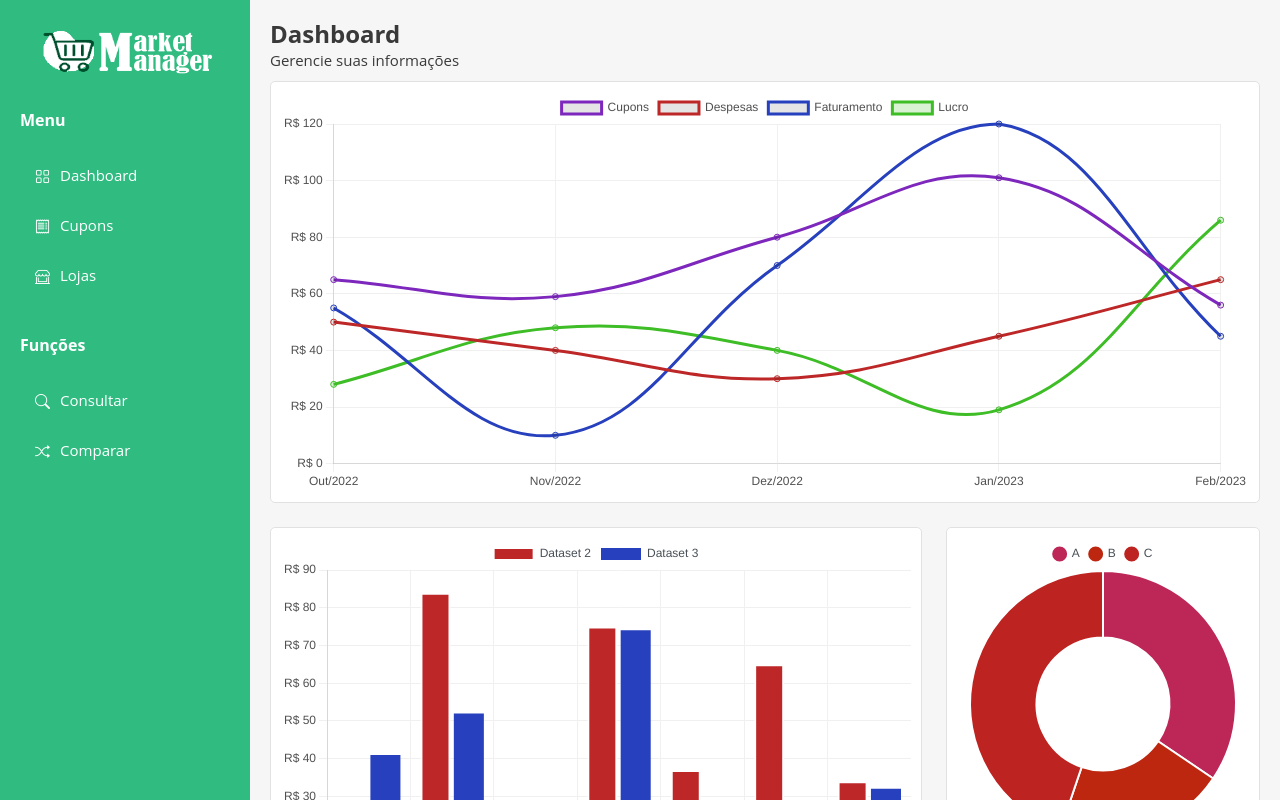
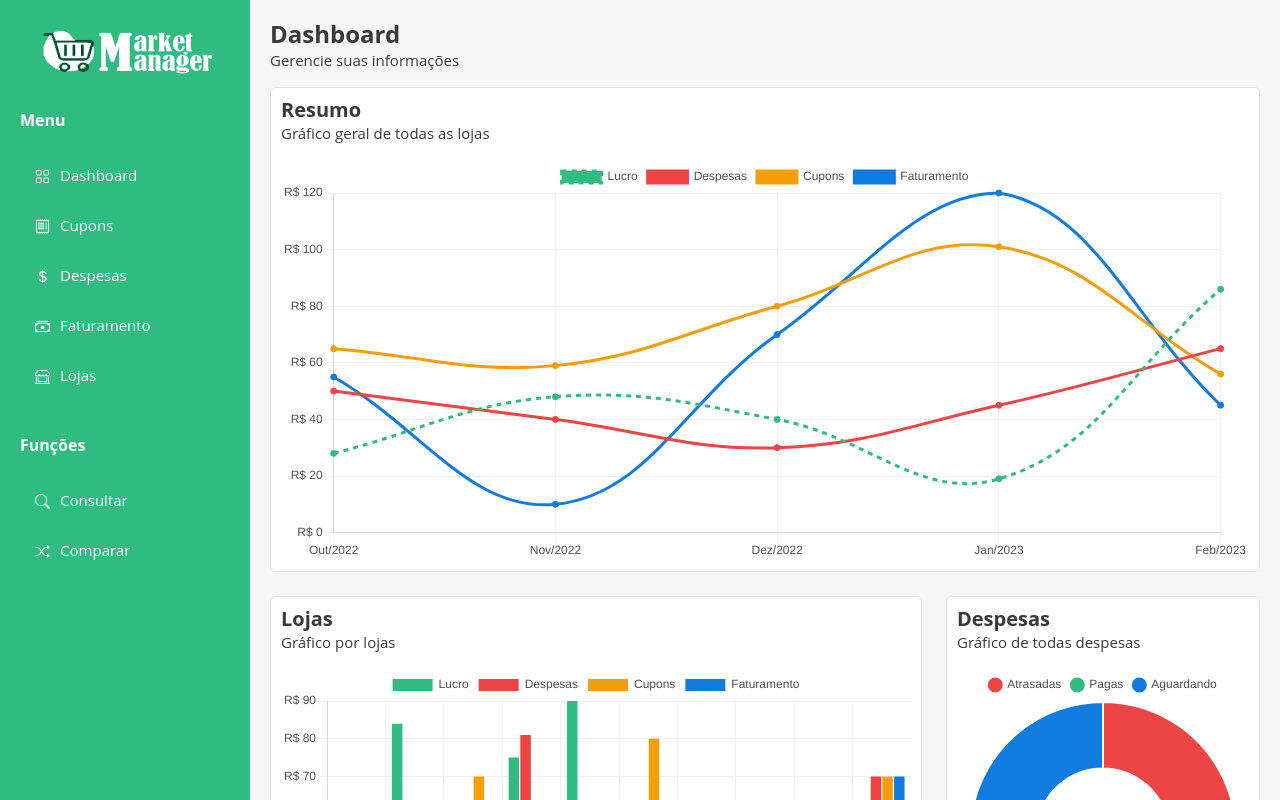
Before and after one commit to BrunoGurris/app.vue.marketmanager, a Vue app: page / in a window 1280 px wide. Built offline with nearby package versions, Linux system fonts and the light colour scheme.

Commit message:
feat(dashboard): graphics

```diff
--- a/src/assets/scss/components.scss
+++ b/src/assets/scss/components.scss
@@ -116,13 +116,13 @@
 
 /* Define a largura da barra de rolagem */
 ::-webkit-scrollbar {
-    width: 5px;
+    width: 8px;
     height: 8px;
 }
 
 /* Define a altura da alça da barra de rolagem */
 ::-webkit-scrollbar-thumb {
-    height: 5px;
+    height: 8px;
 }
 
 /* Define a cor da barra de rolagem */
--- a/src/assets/scss/variables.scss
+++ b/src/assets/scss/variables.scss
@@ -1,10 +1,13 @@
 $green: #30bb80;
 $green-hover: #059669;
 
+$blue: #117cdf;
+$blue-hover: #045db1;
+
+$red: #EF4444;
+$red-hover: #dc2626;
+
 $dark-gray: #4b5563;
-$blue: #117cdf;
-$dark-blue: #045db1;
-$red: #EF4444;
 $white: #ffffff;
 $orange: #F59E0B;
 
--- a/src/components/dashboard/Graphic1.vue
+++ b/src/components/dashboard/Graphic1.vue
@@ -1,6 +1,10 @@
 <template>
   <div>
-    <Chart type="line" :data="chartData" :options="options" style="width: 100%; height: 400px" />
+    <div class="text-center text-lg-start">
+      <h5 class="fw-bold m-0">Resumo</h5>
+      <div>Gráfico geral de todas as lojas</div>
+    </div>
+    <Chart type="line" :data="chartData" :options="options" style="width: 100%; height: 400px" class="mt-3" />
   </div>
 </template>
 
@@ -14,33 +18,37 @@ export default {
         labels: ['Out/2022', 'Nov/2022', 'Dez/2022', 'Jan/2023', 'Feb/2023'],
         datasets: [
           {
-            label: 'Cupons',
-            data: [65, 59, 80, 101, 56],
+            label: 'Lucro',
+            data: [28, 48, 40, 19, 86],
             fill: false,
-            borderColor: '#7D27BD',
-            tension: 0.4
+            borderDash: [5, 5],
+            borderColor: '#30bb80',
+            tension: 0.4,
+            backgroundColor: '#30bb80'
           },
           {
             label: 'Despesas',
             data: [50, 40, 30, 45, 65],
             fill: false,
-            borderColor: '#BD2727',
-            tension: 0.4
+            borderColor: '#EF4444',
+            tension: 0.4,
+            backgroundColor: '#EF4444'
+          },
+          {
+            label: 'Cupons',
+            data: [65, 59, 80, 101, 56],
+            fill: false,
+            borderColor: '#F59E0B',
+            tension: 0.4,
+            backgroundColor: '#F59E0B'
           },
           {
             label: 'Faturamento',
             data: [55, 10, 70, 120, 45],
             fill: false,
-            borderColor: '#2740BD',
-            tension: 0.4
-          },
-          {
-            label: 'Lucro',
-            data: [28, 48, 40, 19, 86],
-            fill: false,
-            borderColor: '#3EBD27',
+            borderColor: '#117cdf',
             tension: 0.4,
-            backgroundColor: 'rgba(62,189,39,0.2)'
+            backgroundColor: '#117cdf'
           }
         ],
       },
@@ -97,4 +105,10 @@ export default {
 }
 </script>
 
-<style lang="scss" scoped></style>
+<style lang="scss" scoped>
+.chart-title {
+  text-align: center;
+  font-size: 18px;
+  margin-bottom: 10px;
+}
+</style>
--- a/src/components/dashboard/Graphic2.vue
+++ b/src/components/dashboard/Graphic2.vue
@@ -1,6 +1,10 @@
 <template>
   <div>
-    <Chart type="bar" :data="chartData" :options="options" style="width: 100%; height: 400px" />
+    <div class="text-center text-lg-start">
+      <h5 class="fw-bold m-0">Lojas</h5>
+      <div>Gráfico por lojas</div>
+    </div>
+    <Chart type="bar" :data="chartData" :options="options" style="width: 100%; height: 400px" class="mt-3" />
   </div>
 </template>
 
@@ -11,21 +15,31 @@ export default {
   data() {
     return {
       chartData: {
-        labels: ['January', 'February', 'March', 'April', 'May', 'June', 'July'],
+        labels: ['Loja1', 'Loja2', 'Loja3', 'Loja4', 'Loja5', 'Loja6', 'Loja7', 'Loja8', 'Loja9', 'Loja10'],
         datasets: [
           {
             type: 'bar',
-            label: 'Dataset 2',
-            backgroundColor: '#BD2727',
-            data: [21, 84, 24, 75, 37, 65, 34],
-            borderColor: 'white',
-            borderWidth: 2
+            label: 'Lucro',
+            data: [21, 84, 24, 75, 90, 17, 30, 60, 12, 36],
+            backgroundColor: '#30bb80'
           },
           {
             type: 'bar',
-            label: 'Dataset 3',
-            backgroundColor: '#2740BD',
-            data: [41, 52, 24, 74, 23, 21, 32]
+            label: 'Despesas',
+            data: [41, 52, 60, 81, 56, 24, 10, 40, 32, 70],
+            backgroundColor: '#EF4444'
+          },
+          {
+            type: 'bar',
+            label: 'Cupons',
+            data: [20, 41, 70, 51, 36, 80, 30, 40, 32, 70],
+            backgroundColor: '#F59E0B'
+          },
+          {
+            type: 'bar',
+            label: 'Faturamento',
+            data: [10, 28, 40, 30, 20, 20, 10, 40, 32, 70],
+            backgroundColor: '#117cdf'
           }
         ],
       },
@@ -34,11 +48,26 @@ export default {
         maintainAspectRatio: false,
         aspectRatio: 0.6,
         plugins: {
+          tooltip: {
+            callbacks: {
+              label: function (context) {
+                let label = context.dataset.label || '';
+
+                if (label) {
+                  label += ': ';
+                }
+                if (context.parsed.y !== null) {
+                  label += new Intl.NumberFormat('pt-BR', { style: 'currency', currency: 'BRL' }).format(context.parsed.y);
+                }
+                return label;
+              }
+            }
+          },
           legend: {
             labels: {
-              color: '#495057'
+              color: '#505050'
             }
-          }
+          },
         },
         scales: {
           x: {
--- a/src/components/dashboard/Graphic3.vue
+++ b/src/components/dashboard/Graphic3.vue
@@ -1,8 +1,15 @@
 <template>
-  <div class="d-flex justify-content-center align-items-center">
-    <div>
-      <Chart type="doughnut" :data="chartData" :options="options" style="width: 100%; height: 400px" />
+  <div>
+    <div class="text-center text-lg-start">
+      <h5 class="fw-bold m-0">Despesas</h5>
+      <div>Gráfico de todas despesas</div>
     </div>
+    <div class="d-flex justify-content-center">
+      <div>
+        <Chart type="doughnut" :data="chartData" :options="options" style="height: 400px" class="mt-3" />
+      </div>
+    </div>
+
   </div>
 </template>
 
@@ -13,12 +20,12 @@ export default {
   data() {
     return {
       chartData: {
-        labels: ['A', 'B', 'C'],
+        labels: ['Atrasadas', 'Pagas', 'Aguardando'],
         datasets: [
           {
             data: [540, 325, 702],
-            backgroundColor: ['#BD2758', '#BD2710', '#BD2320'],
-            hoverBackgroundColor: ['#BD9654', '#BD70A1', '#BD6425']
+            backgroundColor: ['#EF4444', '#30bb80', '#117cdf'],
+            hoverBackgroundColor: ['#dc2626', '#059669', '#045db1']
           }
         ]
       },
--- a/src/components/layouts/Menu.vue
+++ b/src/components/layouts/Menu.vue
@@ -27,6 +27,16 @@ export default {
             page: 'Cupons',
             icon: 'bi bi-receipt',
             route: '/cupons'
+          },
+          {
+            page: 'Despesas',
+            icon: 'bi bi-currency-dollar',
+            route: '/despesas'
+          },
+          {
+            page: 'Faturamento',
+            icon: 'bi bi-cash-stack',
+            route: '/faturamento'
           },
           {
             page: 'Lojas',
--- a/src/views/Dashboard.vue
+++ b/src/views/Dashboard.vue
@@ -14,7 +14,7 @@
       </div> -->
     </div>
 
-    <div class="page-content-layout">
+    <div class="page-content-layout mt-3">
       <div class="row">
         <div class="col-12">
           <Graphic1 />
```
